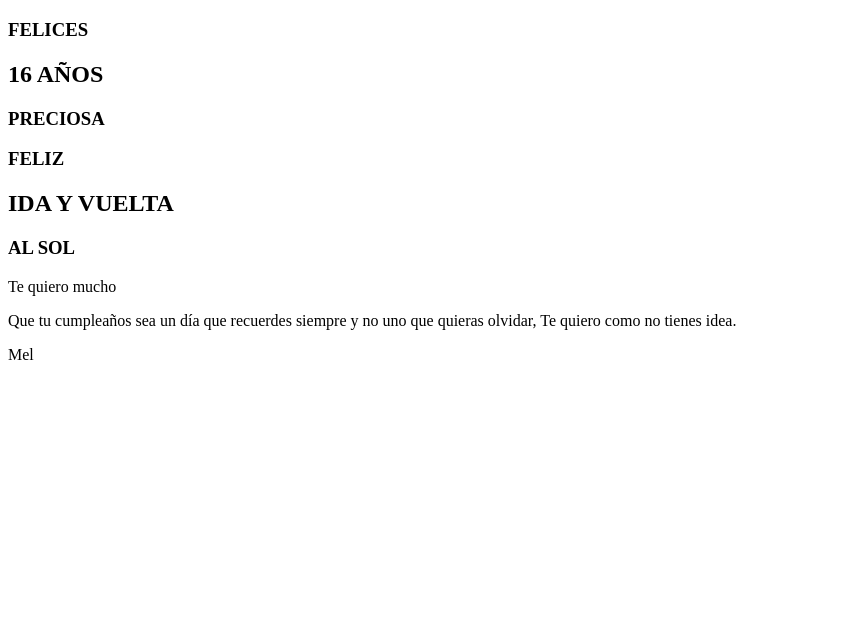
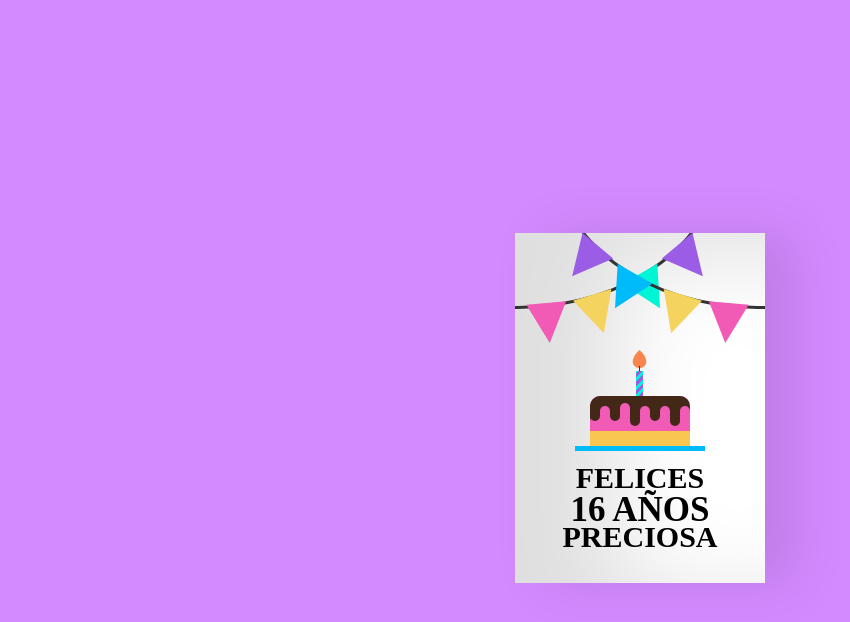
Before and after one commit to Melosoo/melilo, a plain HTML site: page index.html in a window 1280 px wide. Shown: the whole page, without its empty margins (0-850 px from the left). Drawn offline with Linux system fonts and the light colour scheme; files that its build step writes are made by us from their sources; the site is published under a folder, as on GitHub Pages, so addresses that start at the root find nothing.

Commit message:
Update index.html

```diff
--- a/index.html
+++ b/index.html
@@ -5,10 +5,10 @@
     <meta name="viewport" content="width=device-width, initial-scale=1.0">
     <title>Feliz cumpleaños</title>
     <link rel="icon" href="/Imagenes/4525667.png" type="image/x-icon">
-    <link rel="stylesheet" href="/css/card.css">
-    <link rel="stylesheet" href="/css/Container.css">
-    <link rel="stylesheet" href="/css/inside.css">
-    <link rel="stylesheet" href="/css/Style.css">
+    <link rel="stylesheet" href="card.css">
+    <link rel="stylesheet" href="Container.css">
+    <link rel="stylesheet" href="inside.css">
+    <link rel="stylesheet" href="Style.css">
 </head>
 <body>
     <div class="birthdayCard">
```
